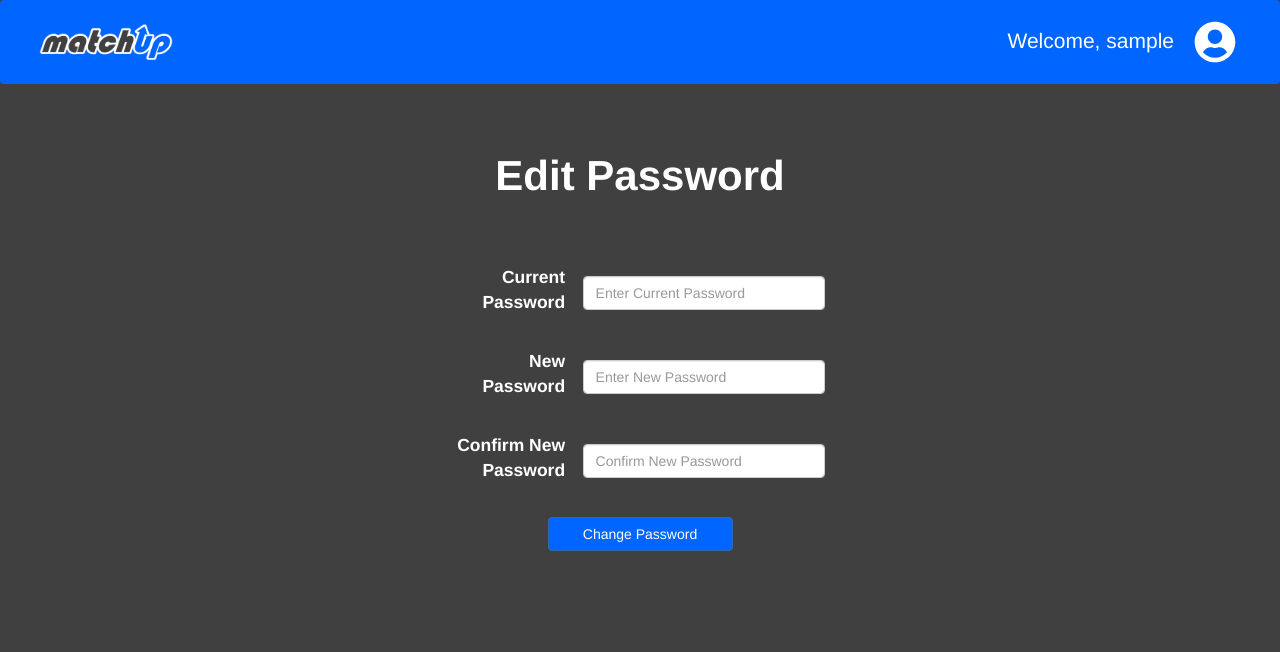
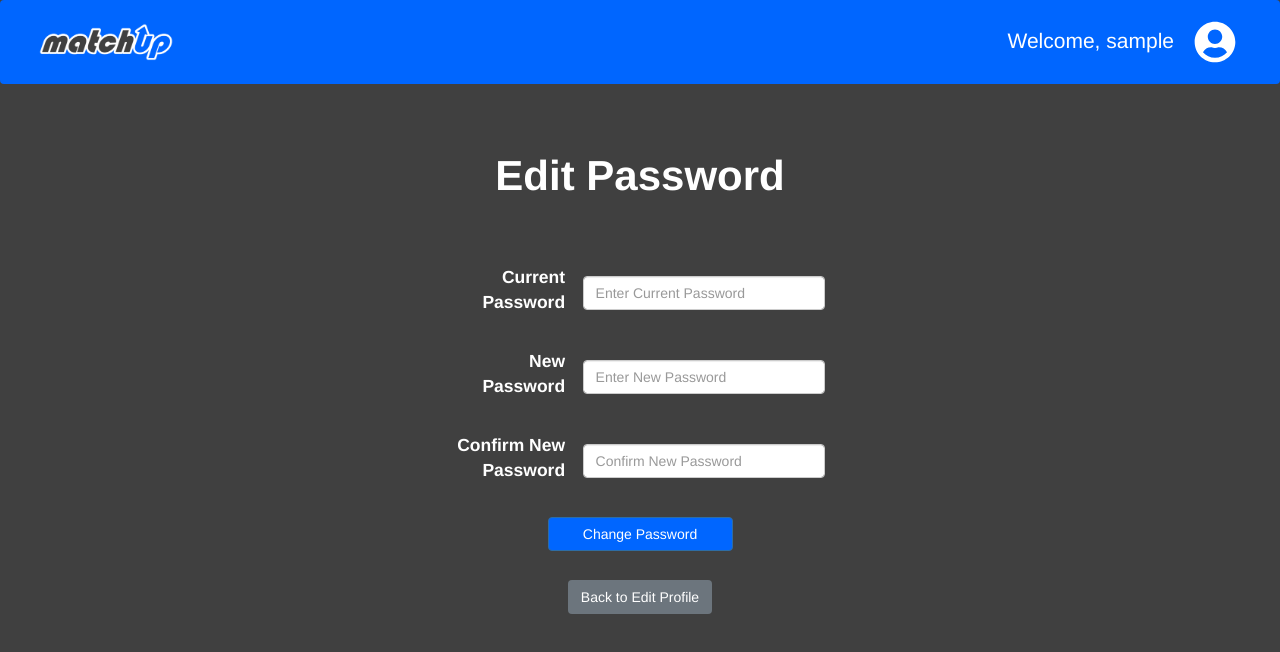
Before and after one commit to C-Dahr/matchup, a Vue app in the folder client/: page /editPassword in a window 1280 px wide. Shown: the top 652 px of the page. Built offline with nearby package versions, Linux system fonts and the light colour scheme; sample sign-in values are in the browser's storage.

Commit message:
Added back button to edit password and fixed tests

```diff
--- a/client/src/views/EditPassword.vue
+++ b/client/src/views/EditPassword.vue
@@ -37,6 +37,10 @@
             <div class="form-group d-flex justify-content-center">
                 <input class="btn btn-primary account-form-submit" type="submit"
                  value="Change Password"/>
+            </div>
+            <div class="form-group d-flex justify-content-center">
+                <input class="btn btn-secondary cancel-btn" type="button"
+                 value="Back to Edit Profile" @click="cancel"/>
             </div>
         </form>
       </div>
@@ -96,6 +100,10 @@ export default {
           }
         });
     },
+    cancel(evt) {
+      evt.preventDefault();
+      this.$router.push('/editprofile');
+    },
   },
 };
 
```
Also changed, not shown: 1 other file (tests, documents, lock files or other folders).
